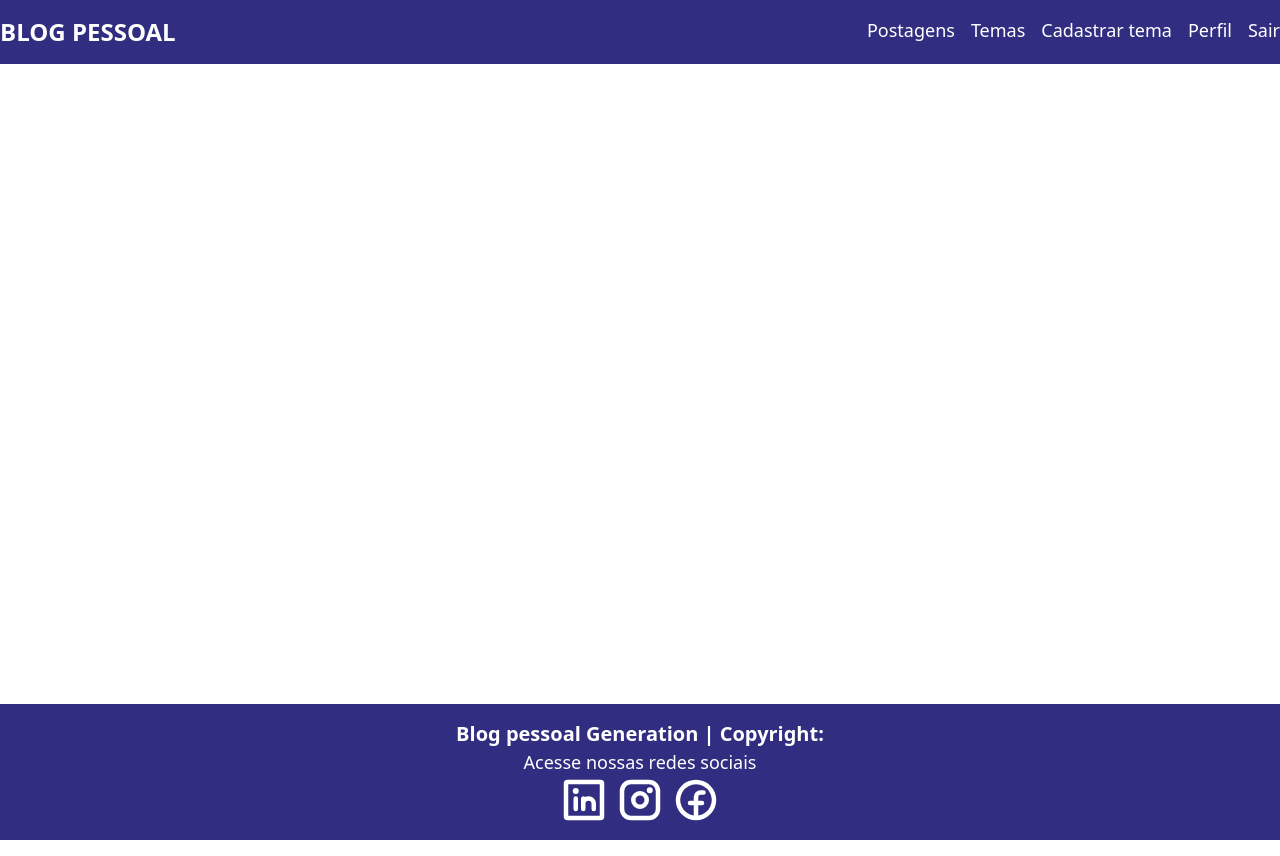
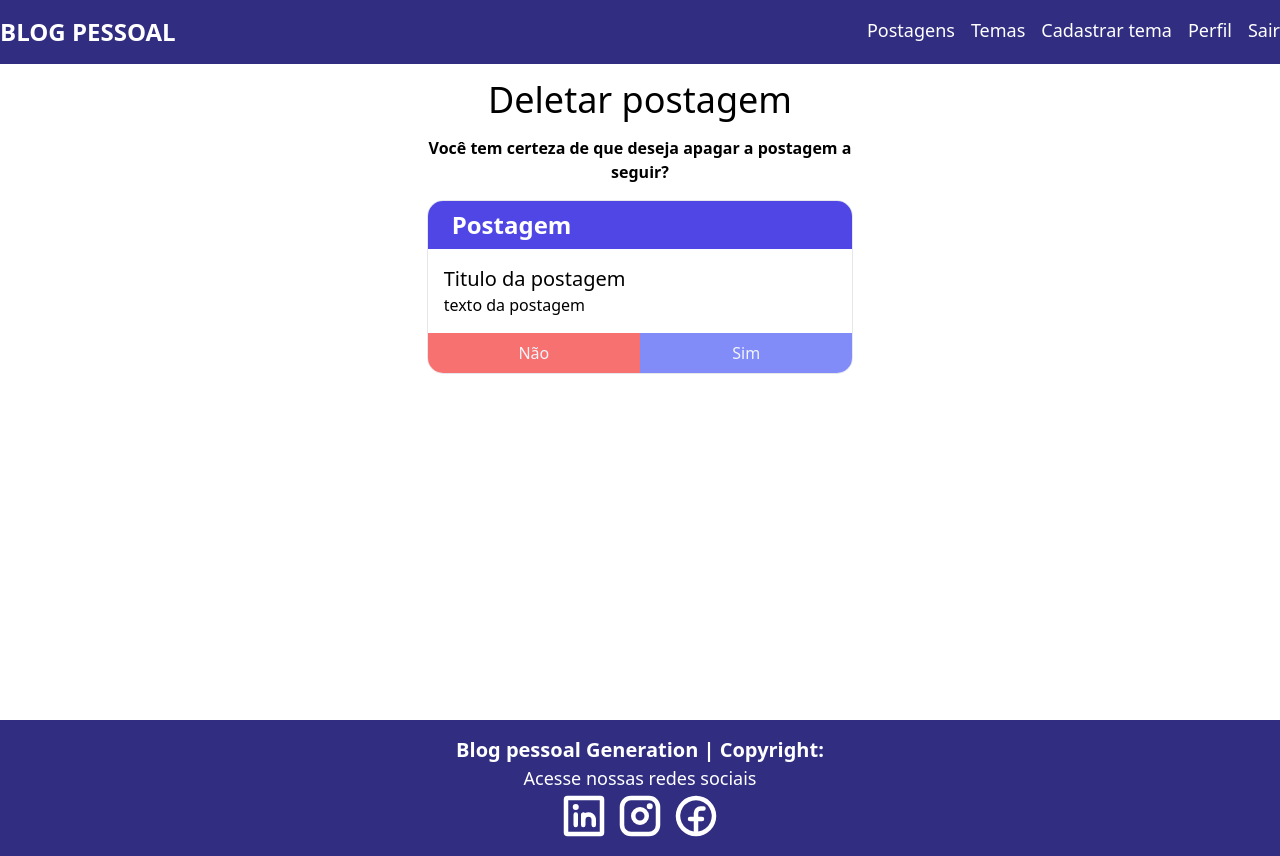
Before and after one commit to JayCesar/personalBlog_frontend, a React (Vite) app: page /deletarPostagem/1 in a window 1280 px wide. Built offline with nearby package versions, Linux system fonts and the light colour scheme.

Commit message:
@JayCesar | Add part 28

```diff
--- a/src/App.tsx
+++ b/src/App.tsx
@@ -10,6 +10,10 @@
 import { AuthProvider } from './contexts/AuthContext';
 import ListaTemas from './components/temas/listaTemas/ListaTemas';
 import FormularioTema from './components/temas/formularioTema/FormularioTema';
+import DeletarTema from './components/temas/deletarTema/DeletarTema';
+import ListaPostagens from './components/postagens/listaPostagens/ListaPostagens';
+import FormularioPostagem from './components/postagens/formularioPostagem/FormularioPostagem';
+import DeletarPostagem from './components/postagens/deletarPostagem/deletarPostagem';
 
 
 function App() {
@@ -27,7 +31,11 @@
               <Route path="/temas" element={<ListaTemas />} />
               <Route path="/cadastroTema" element={<FormularioTema />} />
               <Route path="/editarTema/:id" element={<FormularioTema />} />
-
+              <Route path="/deletarTema/:id" element={<DeletarTema />} />
+              <Route path="/postagens" element={<ListaPostagens />} />
+              <Route path="/cadastroPostagem" element={<FormularioPostagem />} />
+              <Route path="/editarPostagem/:id" element={<FormularioPostagem />} />
+              <Route path="/deletarPostagem/:id" element={<DeletarPostagem />} />
             </Routes>
           </div>
           <Footer />
--- /dev/null
+++ b/src/components/postagens/deletarPostagem/deletarPostagem.tsx
@@ -0,0 +1,29 @@
+import React from 'react'
+
+
+function DeletarPostagem() {
+
+  return (
+    <div className='container w-1/3 mx-auto'>
+      <h1 className='text-4xl text-center my-4'>Deletar postagem</h1>
+
+      <p className='text-center font-semibold mb-4'>Você tem certeza de que deseja apagar a postagem a seguir?</p>
+
+      <div className='border flex flex-col rounded-2xl overflow-hidden justify-between'>
+      <header className='py-2 px-6 bg-indigo-600 text-white font-bold text-2xl'>Postagem</header>
+      <div className="p-4">
+        <p className='text-xl h-full'>Titulo da postagem</p>
+        <p>texto da postagem</p>
+      </div>
+      <div className="flex">
+        <button className='text-slate-100 bg-red-400 hover:bg-red-600 w-full py-2' >Não</button>
+        <button className='w-full text-slate-100 bg-indigo-400 hover:bg-indigo-600 flex items-center justify-center' >
+          Sim
+        </button>
+      </div>
+    </div>
+    </div>
+  )
+}
+
+export default DeletarPostagem
```
